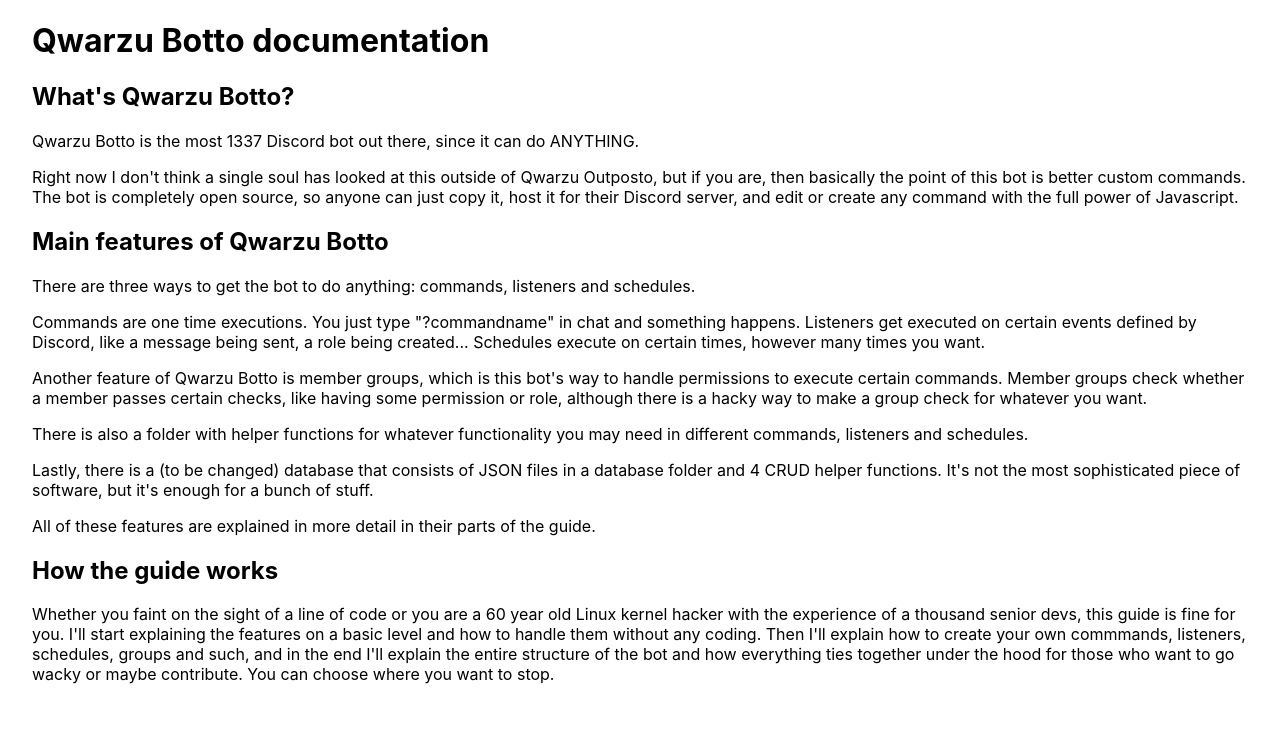
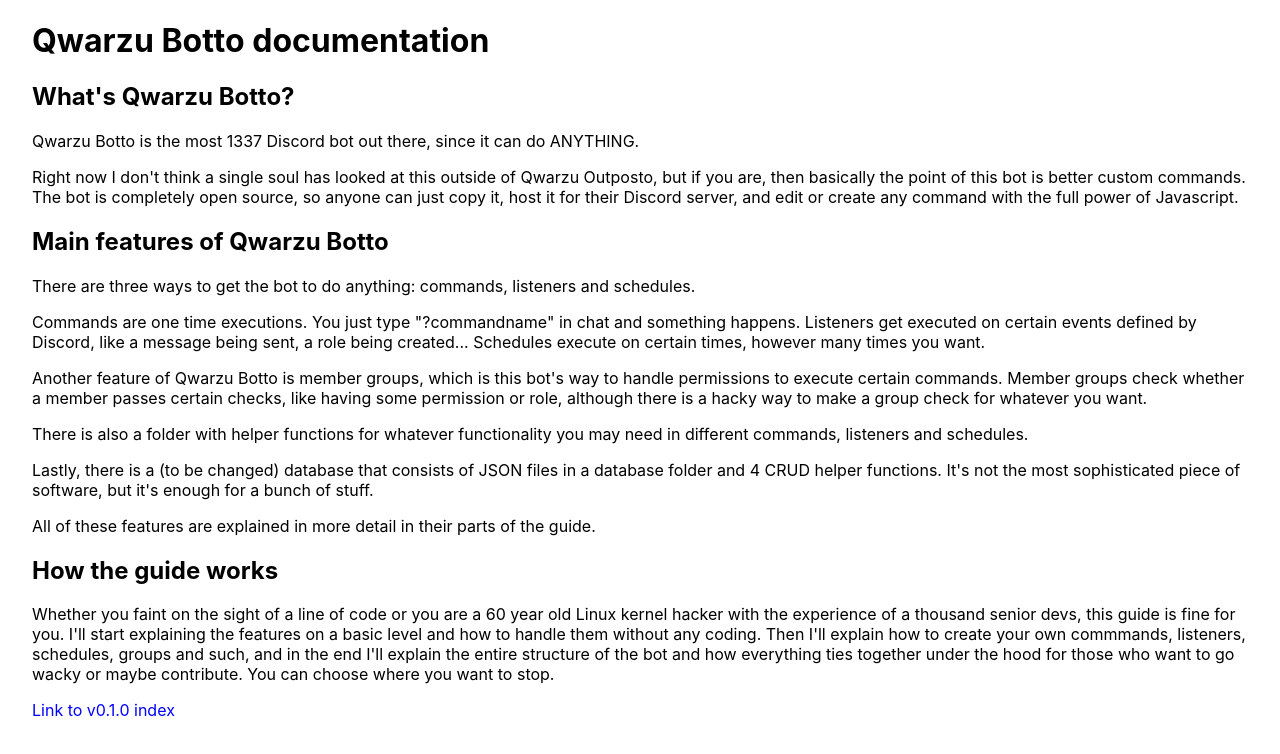
Before and after one commit to DeltaWither/Qwarzu-botto, a Next.js app: page / in a window 1280 px wide. Shown: the top 754 px of the page. Built offline with nearby package versions, Linux system fonts and the light colour scheme.

Commit message:
Link to v0.1.0

```diff
--- a/pages/index.jsx
+++ b/pages/index.jsx
@@ -27,6 +27,8 @@
 
         <h2>How the guide works</h2>
         <p>Whether you faint on the sight of a line of code or you are a 60 year old Linux kernel hacker with the experience of a thousand senior devs, this guide is fine for you. I'll start explaining the features on a basic level and how to handle them without any coding. Then I'll explain how to create your own commmands, listeners, schedules, groups and such, and in the end I'll explain the entire structure of the bot and how everything ties together under the hood for those who want to go wacky or maybe contribute. You can choose where you want to stop.</p>
+
+        <a href="versions/0.1.0">Link to v0.1.0 index</a>
     </div>
   )
 }
--- a/pages/versions/0.1.0/index.jsx
+++ b/pages/versions/0.1.0/index.jsx
@@ -1,13 +1,11 @@
-import Image from 'next/image'
 import styles from '../../../styles/Home.module.css'
 
 export default function v0_1_0index() {
     return (
         <div className={styles.container}>
-
+            <h2>v0.1.0</h2>
             <p>This is the index for the documentation for version 0.1.0 of
             Qwarzu Botto</p>
-
         </div>
     )
 }
--- a/styles/Home.module.css
+++ b/styles/Home.module.css
@@ -1,5 +1,9 @@
 .container {
   padding: 0 2rem;
+}
+
+.container a {
+    color: #0000ff;
 }
 
 .main {
```
